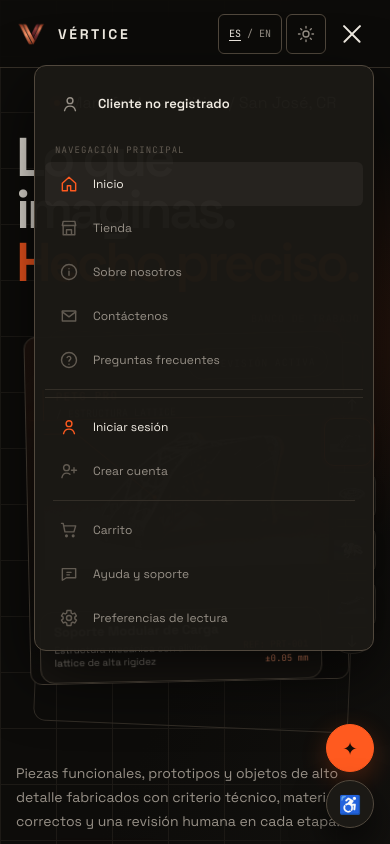
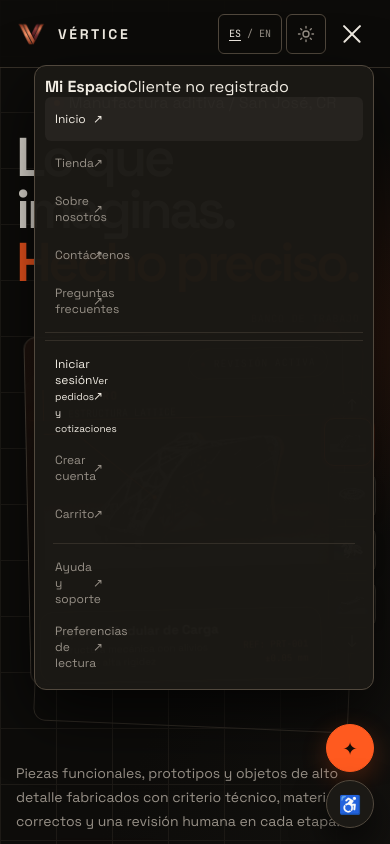
Before and after one commit to sebassebitas12/Tienda-de-Impresion3D, a React (Vite) app: page / in a window 390 px wide. Both pictures are taken after a click on the button 352 px from the left and 33 px from the top of the page. Shown: the top 844 px of the page. Built offline with nearby package versions, Linux system fonts and the light colour scheme.

Commit message:
fix(nav): remove Stitch-derived menu styling and restore HF-01 structure

```diff
--- a/src/app/layout/Navbar.jsx
+++ b/src/app/layout/Navbar.jsx
@@ -4,21 +4,6 @@ import { BrandLogo, Button, IconButton, Input, LanguageToggle, NavLink, Panel, T
 import { useTheme } from '../../hooks/useTheme.js';
 import { usePreferences } from '../../hooks/usePreferences.js';
 import { useAuth } from '../../hooks/useAuth.js';
-
-function MenuIcon({ type }) {
-  const common = { viewBox: '0 0 24 24', fill: 'none', stroke: 'currentColor', strokeWidth: 1.7, strokeLinecap: 'round', strokeLinejoin: 'round', 'aria-hidden': true };
-  if (type === 'user') return <svg {...common}><circle cx="12" cy="8" r="3.5" /><path d="M5.5 20c.7-3.6 3-5.5 6.5-5.5s5.8 1.9 6.5 5.5" /></svg>;
-  if (type === 'register') return <svg {...common}><circle cx="9" cy="8" r="3.5" /><path d="M3.5 20c.7-3.6 2.7-5.5 5.5-5.5 1.7 0 3.1.5 4.1 1.4M18 8v6M15 11h6" /></svg>;
-  if (type === 'cart') return <svg {...common}><path d="M3 4h2l2.1 10.2h10.8L20 7H6" /><circle cx="9" cy="19" r="1" /><circle cx="17" cy="19" r="1" /></svg>;
-  if (type === 'support') return <svg {...common}><path d="M4 5.5h16v11H9l-5 3v-14Z" /><path d="M9.5 10h5M9.5 13h3" /></svg>;
-  if (type === 'settings') return <svg {...common}><circle cx="12" cy="12" r="3" /><path d="M19 12a7 7 0 0 0-.1-1l2-1.5-2-3.4-2.5 1a7 7 0 0 0-1.7-1L14.4 3h-4.8l-.4 3.1a7 7 0 0 0-1.7 1L5 6.1 3 9.5 5 11a7 7 0 0 0 0 2l-2 1.5L5 18l2.5-1a7 7 0 0 0 1.7 1l.4 3h4.8l.4-3a7 7 0 0 0 1.7-1l2.5 1 2-3.5-2-1.5a7 7 0 0 0 .1-1Z" /></svg>;
-  if (type === 'home') return <svg {...common}><path d="m4 11 8-7 8 7v9h-6v-6h-4v6H4v-9Z" /></svg>;
-  if (type === 'shop') return <svg {...common}><path d="M4 9h16l-1-5H5L4 9Z" /><path d="M5 9v11h14V9M9 20v-6h6v6" /></svg>;
-  if (type === 'about') return <svg {...common}><circle cx="12" cy="12" r="9" /><path d="M12 11v5M12 8h.01" /></svg>;
-  if (type === 'contact') return <svg {...common}><path d="M4 6h16v12H4z" /><path d="m4 7 8 6 8-6" /></svg>;
-  if (type === 'faq') return <svg {...common}><circle cx="12" cy="12" r="9" /><path d="M9.8 9a2.3 2.3 0 0 1 4.4 1c0 1.7-2.2 2-2.2 3.5M12 17h.01" /></svg>;
-  return null;
-}
 
 export function Navbar({ onReading }) {
   const { theme, setTheme } = useTheme();
@@ -31,25 +16,43 @@ export function Navbar({ onReading }) {
   const searchTrigger = useRef(null);
   const menuTrigger = useRef(null);
   const searchField = useRef(null);
-  const links = [['/', 'home', 'home'], ['/catalogo', 'shop', 'shop'], ['/nosotros', 'about', 'about'], ['/contacto', 'contact', 'contact']];
+  const links = [['/', 'home'], ['/catalogo', 'shop'], ['/nosotros', 'about'], ['/contacto', 'contact']];
   const toggle = name => setPanel(current => current === name ? null : name);
-  const closeMenu = () => setPanel(null);
+  const closePanel = () => setPanel(null);
 
   return (
     <header className="site-header">
       <a className="skip-link" href="#main-content">{copy.skip}</a>
       <div className="header-inner">
         <BrandLogo as={Link} to="/" />
+
         <nav className="nav-links" aria-label={copy.navigation}>
-          {links.map(([path, key]) => <NavLink as={Link} key={path} to={path} current={location.pathname === path}>{copy[key]}</NavLink>)}
+          {links.map(([path, key]) => (
+            <NavLink as={Link} key={path} to={path} current={location.pathname === path}>
+              {copy[key]}
+            </NavLink>
+          ))}
         </nav>
 
         <div className="header-actions">
-          <IconButton ref={searchTrigger} className="nav-search" label={copy.search} aria-expanded={panel === 'search'}
-            aria-controls="search-panel" onClick={() => toggle('search')}>
-            <svg viewBox="0 0 24 24" fill="none" stroke="currentColor" strokeWidth="1.6"><circle cx="10.8" cy="10.8" r="6.8" /><path d="m16 16 5 5" /></svg>
+          <IconButton
+            ref={searchTrigger}
+            className="nav-search"
+            label={copy.search}
+            aria-expanded={panel === 'search'}
+            aria-controls="search-panel"
+            onClick={() => toggle('search')}
+          >
+            <svg viewBox="0 0 24 24" fill="none" stroke="currentColor" strokeWidth="1.6" aria-hidden="true">
+              <circle cx="10.8" cy="10.8" r="6.8" />
+              <path d="m16 16 5 5" />
+            </svg>
           </IconButton>
-          <Link className="v-button v-button--primary v-button--pill header-quote" to="/solicitud">{copy.quote}<span aria-hidden="true">↗</span></Link>
+
+          <Link className="v-button v-button--primary v-button--pill header-quote" to="/solicitud">
+            {copy.quote}<span aria-hidden="true">↗</span>
+          </Link>
+
           <LanguageToggle language={language} onChange={setLanguage} />
           <ThemeToggle theme={theme} onToggle={setTheme} label={theme === 'dark' ? copy.light : copy.dark} />
 
@@ -64,59 +67,75 @@ export function Navbar({ onReading }) {
             <i /><i /><i />
           </IconButton>
 
-          <Panel id="search-panel" className="search-panel" open={panel === 'search'} title={copy.searchTitle}
-            closeLabel={copy.close} onClose={closeMenu} triggerRef={searchTrigger} initialFocusRef={searchField}>
-            <form onSubmit={event => { event.preventDefault(); closeMenu(); navigate('/catalogo' + (query.trim() ? '?buscar=' + encodeURIComponent(query.trim()) : '')); }}>
-              <Input ref={searchField} type="search" label={copy.searchLabel} value={query} onChange={event => setQuery(event.target.value)} />
-              <p>{copy.searchHint}</p><Button type="submit" variant="ghost" fullWidth>{copy.searchSubmit}</Button>
+          <Panel
+            id="search-panel"
+            className="search-panel"
+            open={panel === 'search'}
+            title={copy.searchTitle}
+            closeLabel={copy.close}
+            onClose={closePanel}
+            triggerRef={searchTrigger}
+            initialFocusRef={searchField}
+          >
+            <form onSubmit={event => {
+              event.preventDefault();
+              closePanel();
+              navigate('/catalogo' + (query.trim() ? '?buscar=' + encodeURIComponent(query.trim()) : ''));
+            }}>
+              <Input
+                ref={searchField}
+                type="search"
+                label={copy.searchLabel}
+                value={query}
+                onChange={event => setQuery(event.target.value)}
+              />
+              <p>{copy.searchHint}</p>
+              <Button type="submit" variant="ghost" fullWidth>{copy.searchSubmit}</Button>
             </form>
           </Panel>
 
-          <Panel id="account-menu-panel" className="account-panel-dropdown" open={panel === 'menu'} title={copy.space}
-            closeLabel={copy.close} onClose={closeMenu} triggerRef={menuTrigger}>
-            <div className="account-identity">
-              <span className="account-identity-icon"><MenuIcon type="user" /></span>
-              <span><strong>{user?.name || copy.guest}</strong>{user && <small>{copy.accountHint}</small>}</span>
+          <Panel
+            id="account-menu-panel"
+            className="account-panel-dropdown"
+            open={panel === 'menu'}
+            title={copy.space}
+            closeLabel={copy.close}
+            onClose={closePanel}
+            triggerRef={menuTrigger}
+          >
+            <div className="account-menu-head">
+              <strong>{copy.space}</strong>
+              <span>{user?.name || copy.guest}</span>
             </div>
 
             <nav className="mobile-menu-nav" aria-label={copy.navigation}>
-              <span className="menu-group-label">{copy.navigation}</span>
-              {links.map(([path, key, icon]) => (
-                <Link key={path} to={path} onClick={closeMenu} aria-current={location.pathname === path ? 'page' : undefined}>
-                  <span className="account-row-icon"><MenuIcon type={icon} /></span>
-                  <span>{copy[key]}</span>
+              {links.map(([path, key]) => (
+                <Link key={path} to={path} onClick={closePanel} aria-current={location.pathname === path ? 'page' : undefined}>
+                  <span>{copy[key]}</span><span aria-hidden="true">↗</span>
                 </Link>
               ))}
-              <Link to="/faq" onClick={closeMenu}>
-                <span className="account-row-icon"><MenuIcon type="faq" /></span>
-                <span>{copy.faq}</span>
+              <Link to="/faq" onClick={closePanel}>
+                <span>{copy.faq}</span><span aria-hidden="true">↗</span>
               </Link>
             </nav>
 
             <div className="account-dropdown-results">
-              <Link className="account-dropdown-link account-dropdown-primary" to={user ? '/cuenta' : '/login'} onClick={closeMenu}>
-                <span className="account-row-icon"><MenuIcon type="user" /></span>
-                <span>{user ? copy.account : copy.login}</span>
+              <Link className="account-dropdown-link account-dropdown-primary" to={user ? '/cuenta' : '/login'} onClick={closePanel}>
+                <span>{user ? copy.account : copy.login}<small>{copy.accountHint}</small></span>
+                <span aria-hidden="true">↗</span>
               </Link>
-
-              {!user && <Link className="account-dropdown-link" to="/registro" onClick={closeMenu}>
-                <span className="account-row-icon"><MenuIcon type="register" /></span>
-                <span>{copy.register}</span>
+              {!user && <Link className="account-dropdown-link" to="/registro" onClick={closePanel}>
+                <span>{copy.register}</span><span aria-hidden="true">↗</span>
               </Link>}
-
+              <Link className="account-dropdown-link" to="/carrito" onClick={closePanel}>
+                <span>{copy.cart}</span><span aria-hidden="true">↗</span>
+              </Link>
               <div className="account-dropdown-divider" />
-
-              <Link className="account-dropdown-link" to="/carrito" onClick={closeMenu}>
-                <span className="account-row-icon"><MenuIcon type="cart" /></span>
-                <span>{copy.cart}</span>
+              <Link className="account-dropdown-link" to="/faq" onClick={closePanel}>
+                <span>{copy.support}</span><span aria-hidden="true">↗</span>
               </Link>
-              <Link className="account-dropdown-link" to="/faq" onClick={closeMenu}>
-                <span className="account-row-icon"><MenuIcon type="support" /></span>
-                <span>{copy.support}</span>
-              </Link>
-              <button type="button" className="account-dropdown-link" onClick={() => { closeMenu(); onReading(); }}>
-                <span className="account-row-icon"><MenuIcon type="settings" /></span>
-                <span>{copy.settings}</span>
+              <button type="button" className="account-dropdown-link" onClick={() => { closePanel(); onReading(); }}>
+                <span>{copy.settings}</span><span aria-hidden="true">↗</span>
               </button>
             </div>
           </Panel>
```
